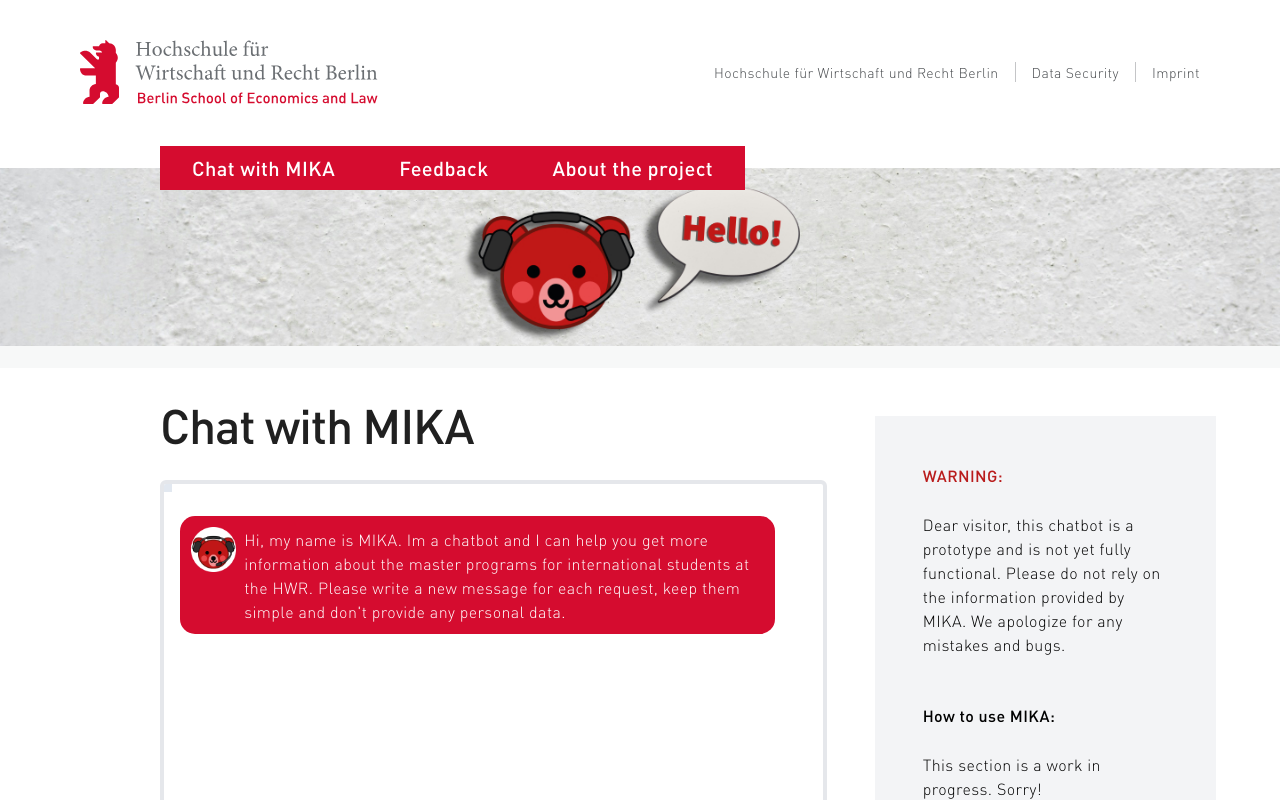
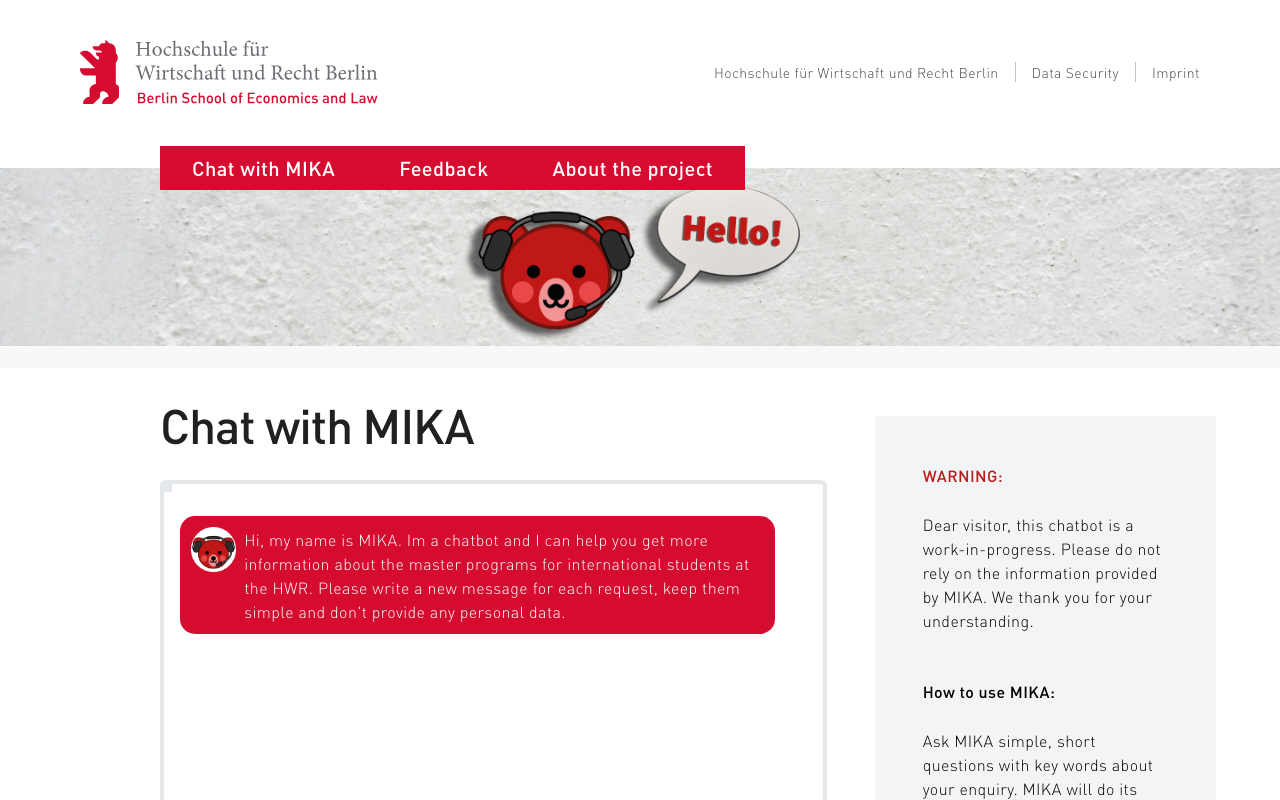
Before and after one commit to hwr-chatbot/Rasa-chatroom-react, a React (Vite) app: page / in a window 1280 px wide. Shown: the top 800 px of the page. Built offline with nearby package versions, Linux system fonts and the light colour scheme.

Commit message:
change how to use mika

```diff
--- a/src/components/pages/Chat/Chat.tsx
+++ b/src/components/pages/Chat/Chat.tsx
@@ -63,13 +63,13 @@
 							WARNING:
 						</p><br></br>
 						<p>
-							Dear visitor, this chatbot is a prototype and is not yet fully functional. Please do not rely on the information provided by MIKA. We apologize for any mistakes and bugs.
+							Dear visitor, this chatbot is a work-in-progress. Please do not rely on the information provided by MIKA. We thank you for your understanding.
 						</p><br></br><br></br>
 						<p className="font-bold">
 							How to use MIKA:
 						</p><br></br>
 						<p>
-						This section is a work in progress. Sorry!
+							Ask MIKA simple, short questions with key words about your enquiry. MIKA will do its best to find an answer for you. MIKA does not save or remember any previous information, so it can not recall any previous exchanges it has had. Please remember to always sek advice directly via email, telephone or in-person consultation with the Student Advisory staff. Feedback can be sent tp studienberatung@hwr-berlin.de
 						</p><br></br>
 					</div>
 				</div>
```
